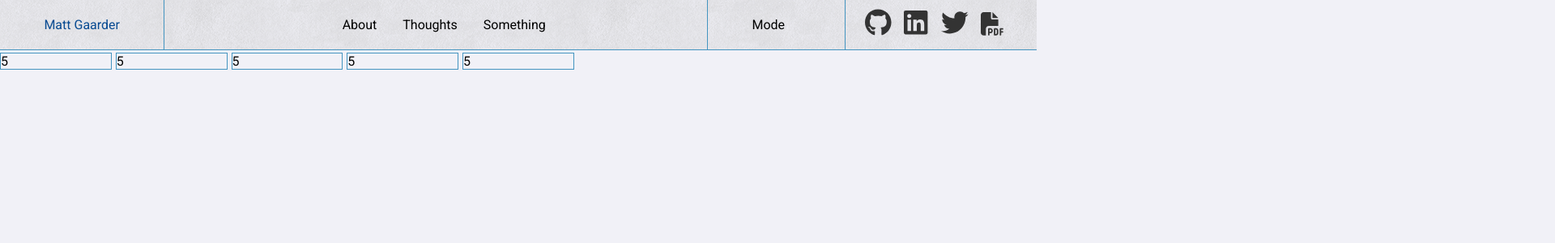
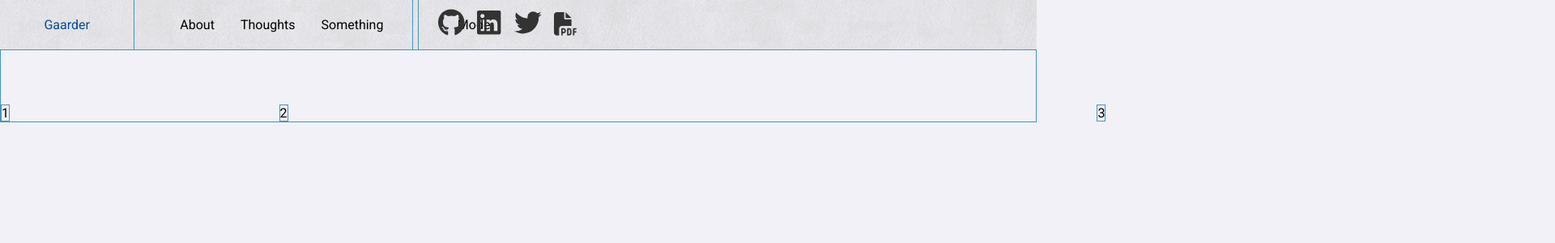
Before and after one commit to MattGaarder/portfolio, a React (Create React App) app: page /about in a window 1280 px wide. Shown: the top 300 px of the page at 81% size, 1920 px wide, since content can reach past the window. Built offline with nearby package versions, Linux system fonts and the light colour scheme.

Commit message:
passes margin attributes to about compnent using useState and effect

```diff
--- a/src/App.js
+++ b/src/App.js
@@ -1,4 +1,5 @@
 import React from "react";
+import { useState, useEffect } from 'react';
 // import ProjectCard from "./components/ProjectCard/ProjectCard";
 // import MainContent from "./components/MainJumbo/MainContent";
 // import NavBar from "./components/NavBar/NavBar";
@@ -11,12 +12,15 @@ import Something from "./pages/Something";
 import Home from "./pages/Home";
 
 function App() {
+  const [navbarPositions, setNavbarPositions] = useState({});
+
+
   return (
     <>
-      <NavBar />
+      <NavBar setNavbarPositions={setNavbarPositions} />
         <Routes>
           <Route exact path="/" element={<Home />} />
-          <Route path="/about" element={<About />} />
+          <Route path="/about" element={<About navbarPositions={navbarPositions}/>} />
           <Route path="/thoughts" element={<Thoughts />} />
           <Route path="/something" element={<Something />} />
         </Routes>
--- a/src/components/NavBar/NavBar.css
+++ b/src/components/NavBar/NavBar.css
@@ -1,5 +1,3 @@
-
-
 .nav-nav {
   /* background-color: #fef0da;
     background-image: linear-gradient(to bottom right, #fef0da, #f8e2bf); */
@@ -7,7 +5,7 @@
     opacity: 0.5; */
   /* height: 8vh; */
   display: flex;
-    justify-content: space-between;
+  /* justify-content: space-between; */
   width: 100vw;
   height: auto;
   border-bottom: 1px solid var(--my-blue);
@@ -26,7 +24,7 @@
   padding: 1rem;
   padding-top: 1.3rem;
   padding-right: 3.4rem;
-    padding-left: 3.4rem ;
+  padding-left: 3.4rem;
   border-left: 1px solid var(--my-blue);
   margin-left: 20px;
   margin-right: -9rem;
@@ -43,7 +41,7 @@
   align-items: center;
 }
 
-.nav-items > li {
+.nav-items>li {
   margin: 0.5rem;
   margin-top: 0.8rem;
   margin-bottom: 0.8rem;
@@ -51,7 +49,8 @@
   text-decoration: none;
 }
 
-.nav-items a:link, .nav-items a:visited {
+.nav-items a:link,
+.nav-items a:visited {
   color: black;
   text-decoration: none;
 
@@ -61,7 +60,7 @@
   padding: 1rem;
   padding-top: 1.3rem;
   padding-right: 3.4rem;
-  padding-left: 3.4rem ;
+  padding-left: 3.4rem;
   border-right: 1px solid var(--my-blue);
 
 }
@@ -76,21 +75,25 @@
 }
 
 .nav-icon {
-  color: #333; /* set the color of the icon */
-  font-size: 2.1rem; /* set the font size of the icon */
+  color: #333;
+  /* set the color of the icon */
+  font-size: 2.1rem;
+  /* set the font size of the icon */
   padding: 0.5rem;
-  transition: color 0.3s ease; /* transition for hover effect */
+  transition: color 0.3s ease;
+  /* transition for hover effect */
 }
 
 .nav-icon:hover {
-  color: #094b92; /* change the color when hover */
+  color: #094b92;
+  /* change the color when hover */
 }
 
-.nav-items > li > a:active {
+.nav-items>li>a:active {
   color: #04274d;
 }
 
-.nav-items > li > a:hover {
+.nav-items>li>a:hover {
   color: #094b92;
 }
 
--- a/src/components/NavBar/NavBar.js
+++ b/src/components/NavBar/NavBar.js
@@ -7,7 +7,32 @@ import { faFilePdf } from "@fortawesome/free-solid-svg-icons";
 import { Link, useMatch, useResolvedPath } from "react-router-dom";
 import { useNavigate } from "react-router-dom";
 
-function NavBar() {
+function NavBar({ setNavbarPositions }) {
+  useEffect(() => {
+    // This logic is used to get the navbar positions
+    const positions = {};
+
+    [1, 2, 3, 4].forEach((section) => {
+      const element = document.getElementById(`section${section}`);
+      const rect = element.getBoundingClientRect();
+
+      positions[`section${section}`] = rect;
+    });
+
+    setNavbarPositions(positions);
+  }, []);
+
+  // Here's what happened in this useEffect:
+  // It's called after the component output has been rendered to the DOM.
+  // We create an empty positions object.
+  // We use forEach to loop over each navbar section.
+  // For each section, we get the element with the corresponding ID from the DOM.
+  // We call getBoundingClientRect on the element to get its position and size.
+  // We store this information in the positions object.
+  // Finally, we call setNavbarPositions to update our state with the positions.
+
+
+
   const [scrolled, setScrolled] = useState(false);
 
   const handleScroll = () => {
@@ -49,16 +74,16 @@ const navigate = useNavigate();
       <>
         <header>
           <nav className={`nav-nav ${scrolled ? "scrolled" : ""}`}>
-            <p className="name" onClick={handleNameClick}>Matt Gaarder</p>
-            <ul className="nav-items">
+            <p className="name" id="section1" onClick={handleNameClick}>Gaarder</p>
+            <ul className="nav-items" id="section2">
               <CustomLink to="/about">About</CustomLink>
               <CustomLink to="/thoughts">Thoughts</CustomLink>
               <CustomLink to="/something">Something</CustomLink>
             </ul>
-            <div className="mode">
+            <div className="mode" id="section3">
               <p>Mode</p>
             </div>
-            <div className="link-icons">
+            <div className="link-icons" id="section4">
               <a href="https://github.com/MattGaarder" target="_blank" rel="noopener noreferrer"><FontAwesomeIcon className="nav-icon" icon={faGithub} /></a>
               <a href="https://www.linkedin.com/in/matteus-gaarder-991494178/" target="_blank" rel="noopener noreferrer"><FontAwesomeIcon className="nav-icon" icon={faLinkedin} /></a>
               <a href="https://twitter.com/JelloAudible" target="_blank" rel="noopener noreferrer"><FontAwesomeIcon className="nav-icon" icon={faTwitter} /></a>
--- a/src/components/ProjectCard/ProjectCard.js
+++ b/src/components/ProjectCard/ProjectCard.js
@@ -29,6 +29,7 @@ function ProjectCard(props) {
   return (
     <>
       <div className={`project-container ${props.id}`}>
+        <a href={props.deployed} target="_blank" rel="noopener noreferrer">
           <div className="img-container">
             <button onClick={prevImage} className="prev"></button>
             <img
@@ -38,9 +39,15 @@ function ProjectCard(props) {
             />
             <button onClick={nextImage} className="next"></button>
           </div>
+        </a>
         <div className="content">
           <div className="text-content">
-            <a href={props.repo} target="_blank" rel="noopener noreferrer" className="title-link">
+            <a
+              href={props.repo}
+              target="_blank"
+              rel="noopener noreferrer"
+              className="title-link"
+            >
               <h1 className="title">
                 <strong>{props.title}</strong>
               </h1>
--- a/src/pages/About/About.css
+++ b/src/pages/About/About.css
@@ -1,10 +1,13 @@
 .about-grid-container {
-    display: grid;
+    /* display: grid;
     grid-template-columns: repeat(9, 1fr);
     grid-template-rows: 1fr 1fr;
     grid-template-areas: "";
-    grid-gap: 5px;
-    padding-top: 1%;
+    grid-gap: 5px; */
+    padding-top: 10%;
+    display: flex;
+    border: 1px solid var(--my-blue);
+
 }
 
 .about-container {
--- a/src/pages/About/About.js
+++ b/src/pages/About/About.js
@@ -1,76 +1,19 @@
 import "./About.css"
 
-function About() {
+function About({ navbarPositions}) {
     return (
     <div className="about-grid-container">
-        <div className="about-container">
+        <div className="about-container" id="content1" style={{marginLeft: navbarPositions.section1?.left, marginRight: navbarPositions.section1?.right}}>
             <div className="grid-area-1">1</div>
         </div>
-        <div className="about-container">
+        <div className="about-container" id="content2" style={{marginLeft: navbarPositions.section2?.left, marginRight: navbarPositions.section2?.right}}>
             <div className="grid-area-2">2</div>
         </div>
-        <div className="about-container">
+        <div className="about-container" id="content3" style={{marginLeft: navbarPositions.section3?.left, marginRight: navbarPositions.section3?.right}}>
             <div className="grid-area-3">3</div>
         </div>
-        <div className="about-container">
+        <div className="about-container" id="content4" style={{marginLeft: navbarPositions.section4?.left, marginRight: navbarPositions.section4?.right}}>
             <div className="grid-area-4">4</div>
-        </div>
-        <div className="about-container">
-            <div className="grid-area-5">5</div>
-        </div>
-        <div className="about-container">
-            <div className="grid-area-5">5</div>
-        </div>
-        <div className="about-container">
-            <div className="grid-area-5">5</div>
-        </div>
-        <div className="about-container">
-            <div className="grid-area-5">5</div>
-        </div>
-        <div className="about-container">
-            <div className="grid-area-5">5</div>
-        </div>
-        <div className="about-container">
-            <div className="grid-area-5">5</div>
-        </div>
-        <div className="about-container">
-            <div className="grid-area-5">5</div>
-        </div>
-        <div className="about-container">
-            <div className="grid-area-5">5</div>
-        </div>
-        <div className="about-container">
-            <div className="grid-area-5">5</div>
-        </div>
-        <div className="about-container">
-            <div className="grid-area-5">5</div>
-        </div>
-        <div className="about-container">
-            <div className="grid-area-5">5</div>
-        </div>
-        <div className="about-container">
-            <div className="grid-area-5">5</div>
-        </div>
-        <div className="about-container">
-            <div className="grid-area-5">5</div>
-        </div>
-        <div className="about-container">
-            <div className="grid-area-5">5</div>
-        </div>
-        <div className="about-container">
-            <div className="grid-area-5">5</div>
-        </div>
-        <div className="about-container">
-            <div className="grid-area-5">5</div>
-        </div>
-        <div className="about-container">
-            <div className="grid-area-5">5</div>
-        </div>
-        <div className="about-container">
-            <div className="grid-area-5">5</div>
-        </div>
-        <div className="about-container">
-            <div className="grid-area-5">5</div>
         </div>
     </div>
     )
```
Lines whose indentation alone changed are shown as unchanged.
